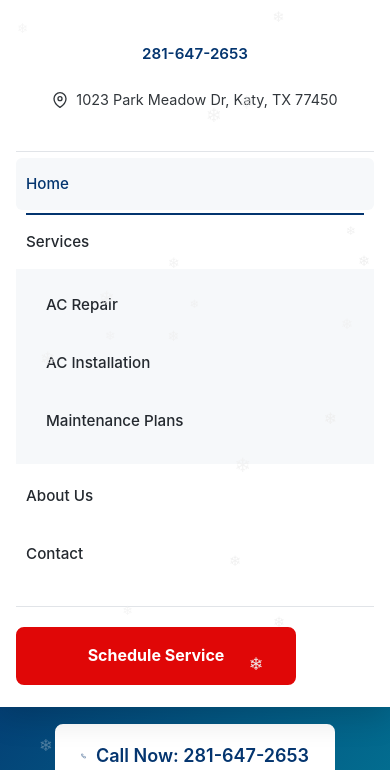
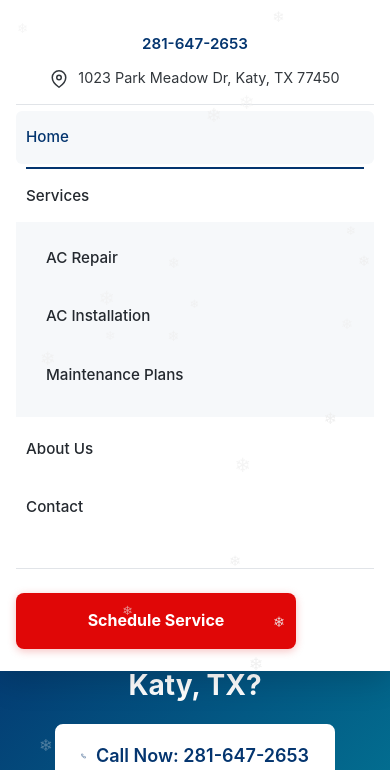
Before and after one commit to Swimhack/blowincoldac, a website: page index.html in a window 390 px wide. Both pictures are taken after a click on the button "Toggle mobile menu". Shown: the part 74-844 px from the top of the page. Drawn offline with Linux system fonts and the light colour scheme.

Commit message:
Refine mobile menu UI for professional appearance - Remove red button styling from phone number - Display phone as simple blue text link - Increase spacing and optimize touch targets - Improve CTA button positioning

```diff
--- a/css/main.css
+++ b/css/main.css
@@ -410,18 +410,18 @@ a:hover {
 
 .nav-menu li {
     width: 100%;
-    margin-bottom: 8px;
+    margin-bottom: 4px;
 }
 
 .nav-menu a {
-    display: block;
-    padding: 16px 12px;
-    min-height: 44px;
-    display: flex;
-    align-items: center;
+    display: flex;
+    align-items: center;
+    padding: 14px 12px;
+    min-height: 48px;
     border-radius: 6px;
     color: var(--text-dark);
     font-weight: 500;
+    font-size: 1rem;
     transition: all 0.3s ease;
     border-bottom: none;
 }
@@ -435,72 +435,94 @@ a:hover {
 /* Mobile menu extra content (from header-top) */
 .mobile-menu-extra {
     display: block;
-    padding: 20px 0;
+    padding: 0 0 20px 0;
     border-bottom: 1px solid var(--border-color);
-    margin-bottom: 20px;
+    margin-bottom: 24px;
 }
 
 .mobile-menu-extra .header-contact {
     display: flex;
     flex-direction: column;
-    gap: 8px;
-    margin-bottom: 20px;
+    gap: 12px;
+}
+
+.mobile-menu-extra .header-phone {
+    display: flex;
+    align-items: center;
+    gap: 10px;
 }
 
 .mobile-menu-extra .phone-link {
     display: inline-flex;
     align-items: center;
-    gap: 8px;
-    font-size: 1rem;
+    font-size: 1.1rem;
     font-weight: 600;
     color: var(--primary-blue);
     text-decoration: none;
-    padding: 8px 0;
+    padding: 0;
+    background: none !important;
+    border: none !important;
+    border-radius: 0 !important;
+    width: auto !important;
+    min-height: auto !important;
 }
 
 .mobile-menu-extra .phone-link:hover {
     color: var(--secondary-teal);
 }
 
+.mobile-menu-extra .icon-phone {
+    width: 20px;
+    height: 20px;
+    stroke: var(--primary-blue);
+}
+
 .mobile-menu-extra .header-address {
     display: flex;
-    align-items: center;
-    gap: 8px;
+    align-items: flex-start;
+    gap: 10px;
     font-size: 0.9rem;
     color: var(--text-gray);
-    padding: 4px 0;
+    line-height: 1.4;
+}
+
+.mobile-menu-extra .icon-location {
+    width: 18px;
+    height: 18px;
+    stroke: var(--text-gray);
+    flex-shrink: 0;
+    margin-top: 2px;
 }
 
 .mobile-menu-cta {
-    margin-top: 20px;
-    padding-top: 20px;
+    margin-top: 28px;
+    padding-top: 24px;
     border-top: 1px solid var(--border-color);
 }
 
 .mobile-menu-cta .btn-primary {
     width: 100%;
-    padding: 16px;
+    padding: 18px 16px;
     font-size: 1.1rem;
     font-weight: 700;
     background-color: var(--primary-red);
-    border: 2px solid var(--primary-red);
+    border: none;
     border-radius: 8px;
     color: white;
     text-decoration: none;
     text-align: center;
-    display: block;
+    display: flex;
+    align-items: center;
+    justify-content: center;
     transition: all 0.3s ease;
     min-height: 56px;
-    display: flex;
-    align-items: center;
-    justify-content: center;
+    box-shadow: 0 2px 8px rgba(224, 7, 7, 0.25);
 }
 
 .mobile-menu-cta .btn-primary:hover {
     background-color: #c00606;
-    border-color: #c00606;
-    transform: translateY(-2px);
-    box-shadow: 0 4px 12px rgba(224, 7, 7, 0.3);
+    transform: translateY(-1px);
+    box-shadow: 0 4px 12px rgba(224, 7, 7, 0.35);
 }
 
 @media (min-width: 768px) {
```
